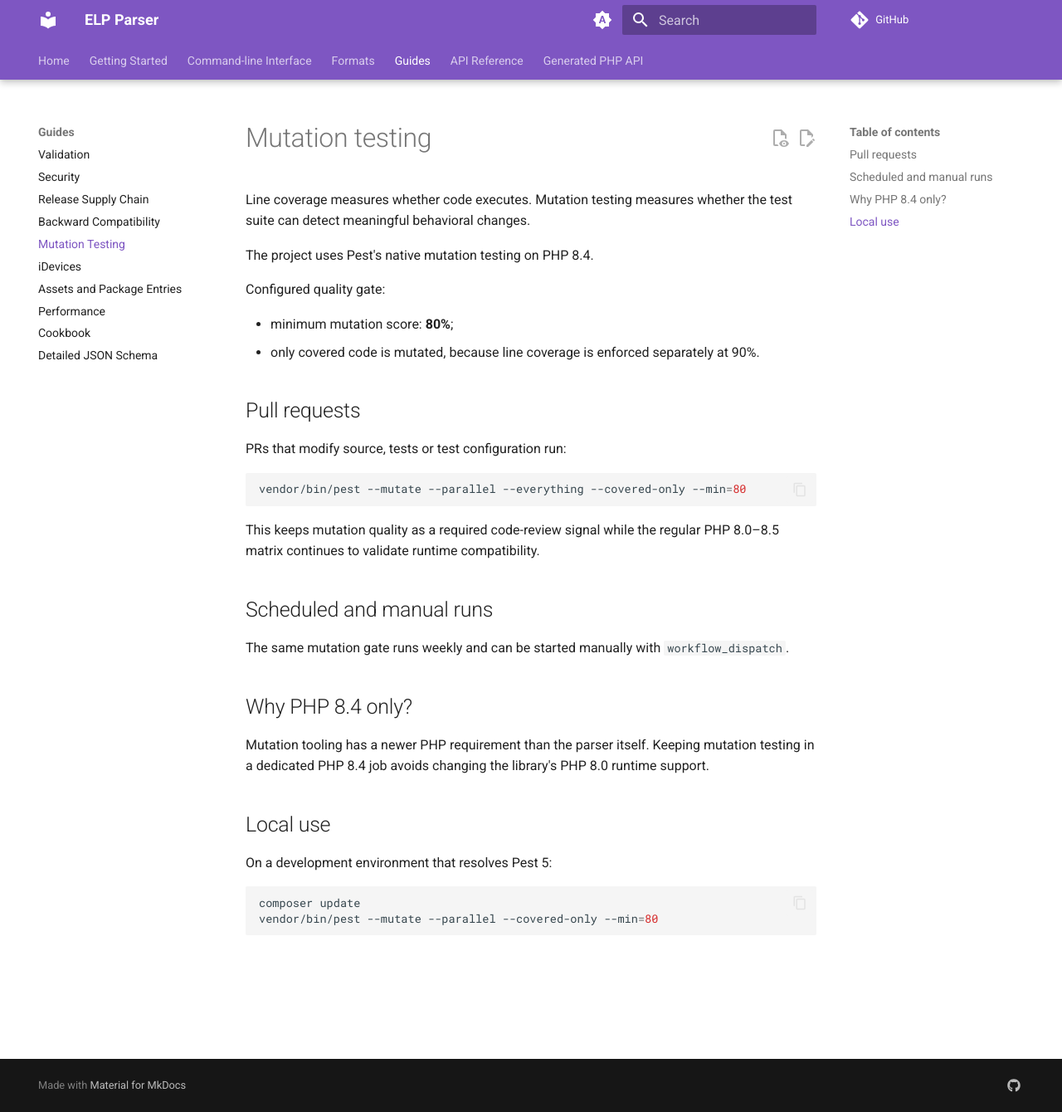
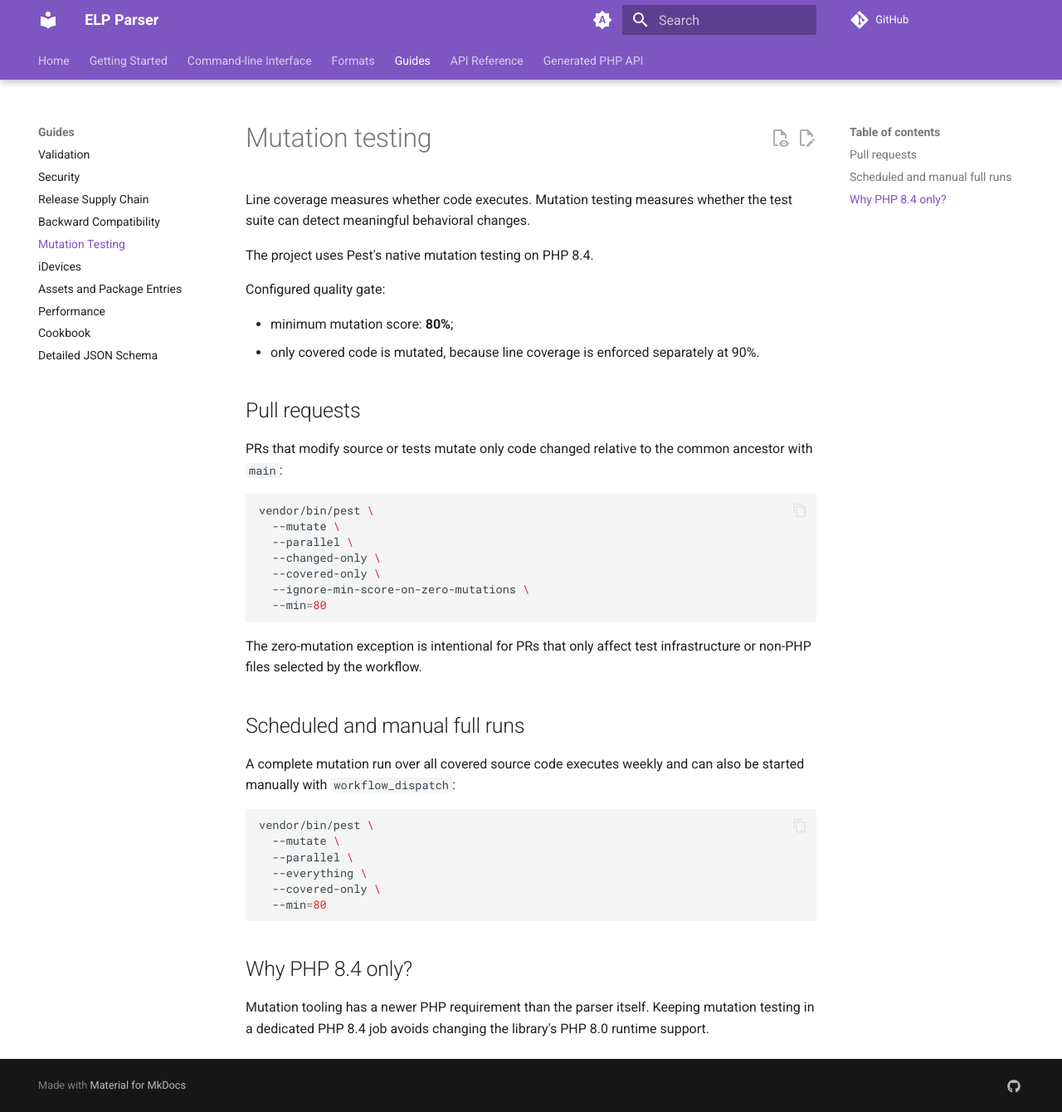
Before and after one commit to exelearning/elp-parser, an MkDocs documentation site: the page built from docs/mutation-testing.md, in a window 1280 px wide and 1340 px high. Shown: the whole window at 83% size. Built offline with MkDocs 1.6.1 and Material for MkDocs 9.7.7, drawn with Linux system fonts in a browser that asks for light colours; comment, search, counter and statistics services are not loaded.

Commit message:
Document changed-only PR mutation testing

````diff
--- a/docs/mutation-testing.md
+++ b/docs/mutation-testing.md
@@ -11,27 +11,33 @@ Configured quality gate:
 
 ## Pull requests
 
-PRs that modify source, tests or test configuration run:
+PRs that modify source or tests mutate only code changed relative to the common ancestor with `main`:
 
 ```bash
-vendor/bin/pest --mutate --parallel --everything --covered-only --min=80
+vendor/bin/pest \
+  --mutate \
+  --parallel \
+  --changed-only \
+  --covered-only \
+  --ignore-min-score-on-zero-mutations \
+  --min=80
 ```
 
-This keeps mutation quality as a required code-review signal while the regular PHP 8.0–8.5 matrix continues to validate runtime compatibility.
+The zero-mutation exception is intentional for PRs that only affect test infrastructure or non-PHP files selected by the workflow.
 
-## Scheduled and manual runs
+## Scheduled and manual full runs
 
-The same mutation gate runs weekly and can be started manually with `workflow_dispatch`.
+A complete mutation run over all covered source code executes weekly and can also be started manually with `workflow_dispatch`:
+
+```bash
+vendor/bin/pest \
+  --mutate \
+  --parallel \
+  --everything \
+  --covered-only \
+  --min=80
+```
 
 ## Why PHP 8.4 only?
 
 Mutation tooling has a newer PHP requirement than the parser itself. Keeping mutation testing in a dedicated PHP 8.4 job avoids changing the library's PHP 8.0 runtime support.
-
-## Local use
-
-On a development environment that resolves Pest 5:
-
-```bash
-composer update
-vendor/bin/pest --mutate --parallel --covered-only --min=80
-```
````
